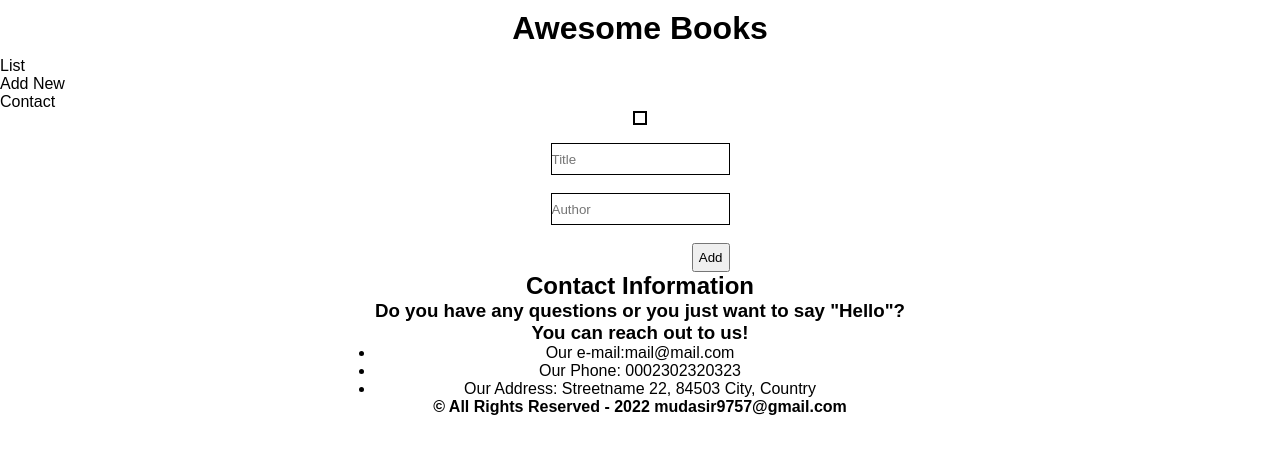
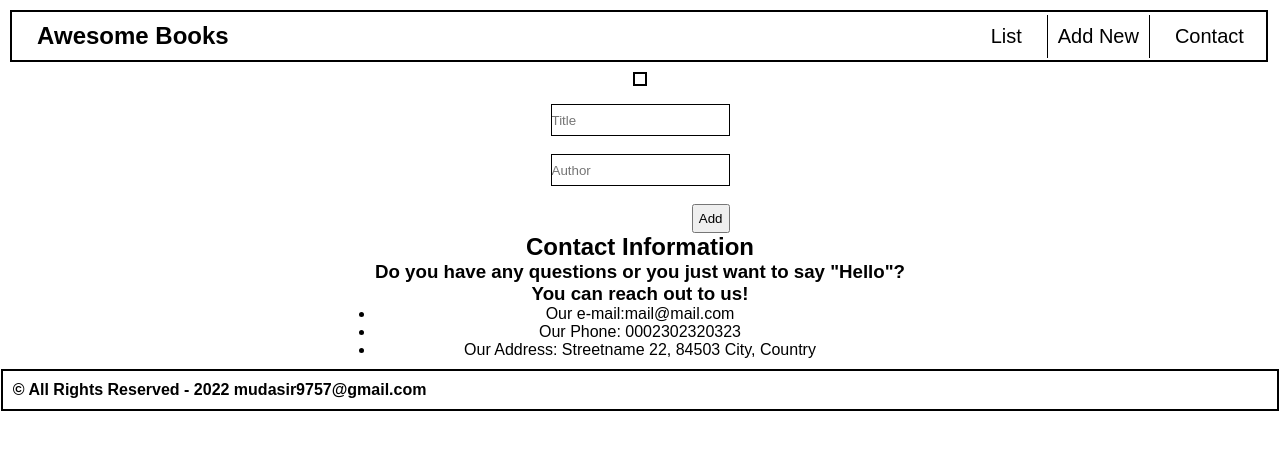
Before and after one commit to RichardChileya/Awesome-Books, a website: page index.html in a window 1280 px wide. Drawn offline with Linux system fonts and the light colour scheme.

Commit message:
Add styles to header and footer

```diff
--- a/style.css
+++ b/style.css
@@ -25,6 +25,8 @@ h1 {
   display: flex;
   justify-content: center;
   margin: 10px;
+  font-size: 24px;
+  margin-left: 2%;
 }
 
 .input-header {
@@ -55,3 +57,49 @@ table {
   justify-content: center;
   padding: 5px;
 }
+
+.header {
+  display: flex;
+  width: 98%;
+  border: 2px solid black;
+  margin: 10px;
+}
+
+.nav-bar {
+  display: flex;
+  align-items: center;
+  margin-left: auto;
+  margin-right: 1%;
+}
+
+.nav-ul {
+  display: flex;
+  list-style: none;
+  justify-content: space-between;
+}
+
+.nav-ul > li {
+  cursor: pointer;
+  padding: 10px;
+  font-size: 20px;
+}
+
+.nav-ul .add-new {
+  border-left: 1px solid black;
+  border-right: 1px solid black;
+  margin-left: 15px;
+  margin-right: 15px;
+}
+
+.footer {
+  display: flex;
+  width: 98%;
+  border: 2px solid black;
+  margin: 10px;
+  padding: 10px;
+}
+
+.footer .h4 {
+  padding: 10px;
+  margin: 10px;
+}
```
